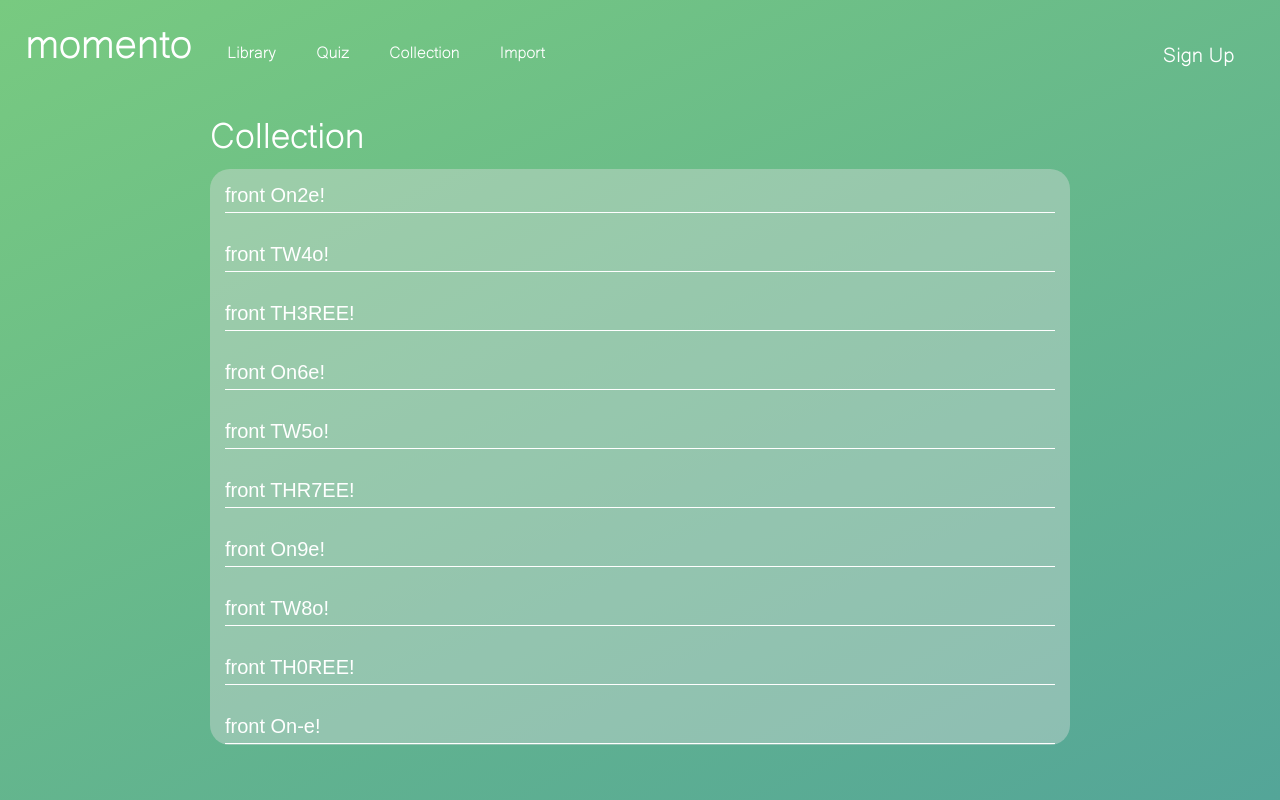
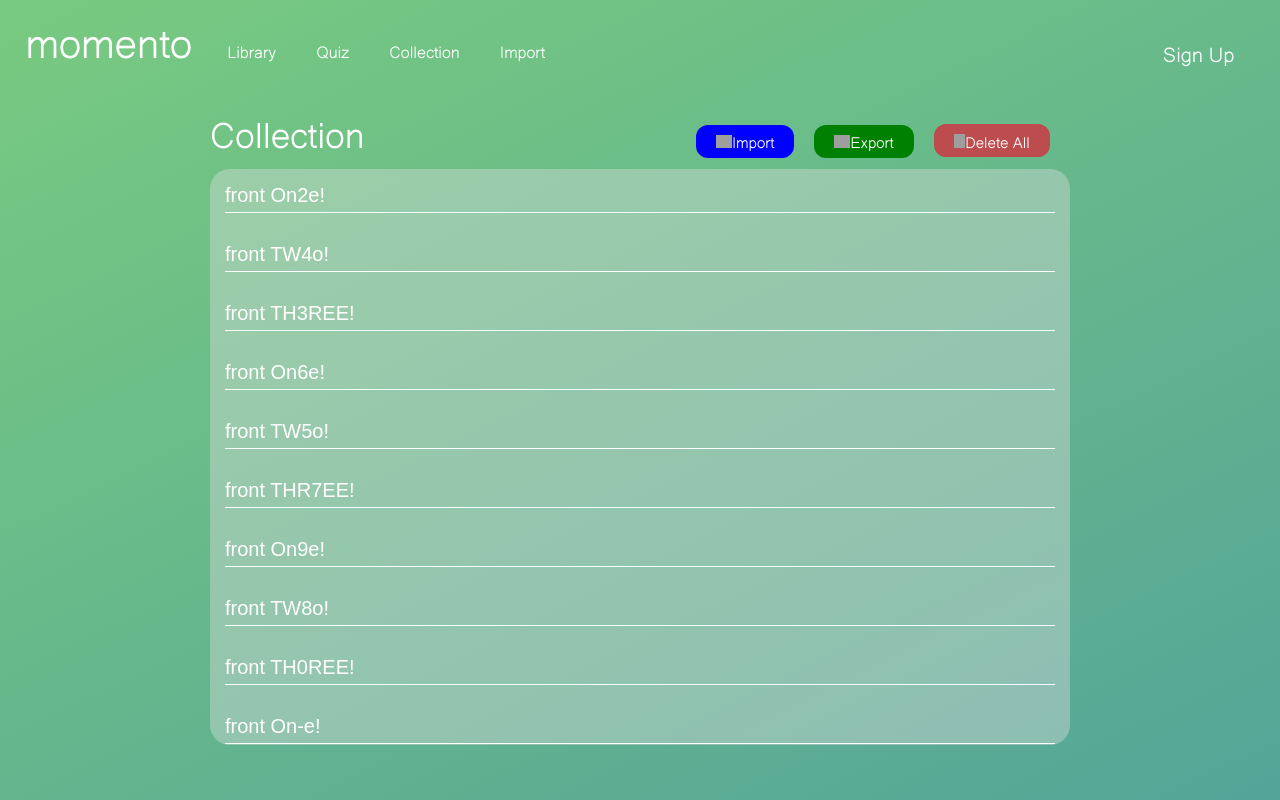
Before and after one commit to 2022-autumn-cos-420/TeamC, a React (Create React App) app in the folder memento-with-react/: page / in a window 1280 px wide. Both pictures are taken after a click on the link "Collection". Built offline with nearby package versions, Linux system fonts and the light colour scheme; grey boxes are pictures that could not be loaded.

Commit message:
Fixed a few issues with the Collection page, as well as some buttons for import, export and delete all

```diff
--- a/memento-with-react/package.json
+++ b/memento-with-react/package.json
@@ -11,6 +11,7 @@
     "react-dom": "^18.2.0",
     "react-scripts": "5.0.1",
     "react-transition-group": "^4.4.5",
+    "styled-components": "^5.3.6",
     "web-vitals": "^2.1.4"
   },
   "scripts": {
--- a/memento-with-react/src/App.js
+++ b/memento-with-react/src/App.js
@@ -3,6 +3,7 @@ import './App.css';
 import HomePage from "./pages/HomePage.js";
 import CollectPage from "./pages/CollectPage.js";
 import QuizPage from "./pages/QuizPage.js";
+import ImportPage from "./pages/ImportPage.js";
 import React, {useState} from 'react';
 
 
@@ -30,7 +31,13 @@ let cardArray =  [
 //Remember to always add an id, just use the last id in the cardArray
 function addCard(cFrontText, cBackText, cCardHint, cCardDecks) {
   console.log("Adding card in App.js. Got", cFrontText, " as front text");
-  let newId = cardArray[cardArray.length - 1].id + 1;
+  let newId = 0;
+  if (cardArray.length === 0) { //Dont want to try to find the -1th element of cardArray
+    newId = 0;
+  }
+  else {
+    newId = cardArray[cardArray.length - 1].id + 1;
+  }
   console.log("New Id is: ", newId);
   let newCard = {id: newId, cardColor: "Red", frontText: cFrontText, backText: cBackText, cardHint: cCardHint, cardDecks: cCardDecks};
   cardArray.push(newCard);
@@ -82,7 +89,7 @@ function App() {
                     <li><a href = "#" onClick={() => setCurrentPage("LibraryPage")} id="goLibraryButton">Library</a></li>
                     <li><a href = "#" onClick={() => setCurrentPage("QuizPage")} id="goQuizButton">Quiz</a></li>
                     <li><a href = "#" id="goCollectionButton" onClick={() => setCurrentPage("CollectionPage")}>Collection</a></li>
-                    <li><a href="#">Import</a></li>
+                    <li><a href="#" onClick={() => setCurrentPage("ImportPage")}>Import</a></li>
                     <a href="" class="signupbtn">Sign Up</a>
                 </ul>
             </nav>
@@ -90,6 +97,7 @@ function App() {
         {page === "HomePage" && <HomePage cardType="FlashCard" addCard = {addCard}></HomePage>}
         {page === "CollectionPage" && <CollectPage cardArray ={cardArray} deleteCard = {deleteCard} updateCard = {updateCard}></CollectPage>}
         {page === "QuizPage" && <QuizPage cardArray={cardArray}></QuizPage>}
+        {page === "ImportPage" && <ImportPage></ImportPage>}
       </div>
       </div>
   );
--- a/memento-with-react/src/pages/CollectPage.css
+++ b/memento-with-react/src/pages/CollectPage.css
@@ -8,7 +8,91 @@
     font: inherit;
     color: white;
     font-size: 35px;
+    display: flex;
 }
+
+
+.ButtonBox {
+    font: inherit;
+    position: absolute;
+    right: 18%;
+}
+
+.DeleteButton {
+    font: inherit;
+    height: 23px;
+    display: inline-block;
+    padding: 0px;
+    background-color: #bc4c4d;
+    border-radius:12px;
+    box-sizing: content-box;
+    border-width: 0px;
+    font-size: 15px;
+    cursor: pointer;
+    padding-left: 20px;
+    padding-right: 20px;
+    padding-top: 10px;
+}
+
+.ExportButton {
+    font: inherit;
+    height: 23px;
+    display: inline-block;
+    padding: 0px;
+    background-color: green;
+    border-radius: 12px;
+    box-sizing: content-box;
+    border-width: 0px;
+    font-size: 15px;
+    cursor: pointer;
+    padding-left: 20px;
+    padding-right: 20px;
+    padding-top: 10px;
+    margin-right: 20px;
+}
+
+
+.ImportButton {
+    font: inherit;
+    height: 23px;
+    display: inline-block;
+    padding: 0px;
+    background-color: blue;
+    border-radius: 12px;
+    box-sizing: content-box;
+    border-width: 0px;
+    font-size: 15px;
+    cursor: pointer;
+    padding-left: 20px;
+    padding-right: 20px;
+    padding-top: 10px;
+    margin-right: 20px;
+}
+
+.ImportButton:hover {
+    opacity: 70%;
+}
+
+.DeleteButton:hover {
+    opacity: 70%;
+}
+
+.ExportButton:hover {
+    opacity: 70%;
+}
+
+.DeleteButton:active {
+    transform: translateY(4px);
+}
+
+.ExportButton:active {
+    transform: translateY(4px);
+}
+
+.ImportButton:active {
+    transform: translateY(4px);
+}
+
 
 .collectionWindow {
     margin: auto;
@@ -18,3 +102,12 @@
     width: 100%;
     overflow: auto;
 }
+
+
+
+.NoCardMessage {
+    font-size: 30px;
+    color: grey;
+    text-align: center;
+    padding-top: 27%;
+}
--- a/memento-with-react/src/pages/CollectPage.js
+++ b/memento-with-react/src/pages/CollectPage.js
@@ -1,6 +1,7 @@
 import React, {useState, Component} from "react";
 import './CollectPage.css';
 import CollTab from './components/Colltab.js'
+import styled from 'styled-components';
 
 
 class CollectPage extends Component {
@@ -21,6 +22,29 @@ class CollectPage extends Component {
         );
         this.props.deleteCard(frontText, backText, cardHint);
         console.log(this.state.cardArray);
+    }
+
+    //I really gotta rethink how I am dealing with props and state, but for now I am deleting stuff in state AND deleting stuff in app.js's cardArray
+    deleteAllHandler() {
+        console.log("Deleting all!");
+        for (let i = 0; i < this.state.cardArray.length; i++) {
+            this.props.deleteCard(this.state.cardArray[i].frontText, this.state.cardArray[i].backText, this.state.cardArray[i].cardHint)
+            this.setState({cardArray: this.state.cardArray.filter((card) => card === "-1")});
+        }
+    }
+
+    //Now for some magic!
+    importHandler() {
+        console.log("Time to import!");
+        let fileName = prompt("Please Enter a file name: ", "");
+        let deckName = prompt("Please Enter the deck you would like to import to: ", "");
+        //Here is where the magic should begin
+    }
+
+    //And some more magic!
+    exportHandler() {
+        console.log("Time to export!");
+        let fileName = prompt("Please Enter a file name to export to: ", "");
     }
 
     updateHandler = (oldFront, oldBack, oldHint, oldDecks, newFront, newBack, newHint, newDecks) => {
@@ -53,16 +77,41 @@ class CollectPage extends Component {
     render() {
     return (
         <div className= "collectionContainer">
-            <p className = "title">Collection</p>
+            <p className = "title">
+                <p>Collection</p>
+                <div className="ButtonBox">
+                    <div className="ImportButton" onClick={() => this.importHandler()}><IconFolderOpen
+                        src={`https://file.rendit.io/n/WXCzH8U22m3EMPlLJJUe.svg`}
+                    />Import</div>
+                    <div className="ExportButton" onClick={() => this.exportHandler()}><IconFolderOpen
+                        src={`https://file.rendit.io/n/WXCzH8U22m3EMPlLJJUe.svg`}
+                    />Export</div>
+                    <div className="DeleteButton" onClick={() => this.deleteAllHandler()}><IconTrash
+                        src={`https://file.rendit.io/n/AWXeYQKewibNjaYdcviF.svg`}
+                    />Delete All</div>
+                </div>
+            </p>
             <div className = "collectionWindow">
-                <div>
+                {this.state.cardArray.length > 0 && <div>
                     {this.state.cardArray.map((card) => (
                         <CollTab key={card.id} frontText = {card.frontText} backText = {card.backText} cardHint = {card.cardHint} cardDecks = {card.cardDecks} deleted = {this.deleteHandler} updated = {this.updateHandler}></CollTab>
                     ))}
-                </div>
+                </div>}
+                {this.state.cardArray.length === 0 && <div className="NoCardMessage">Looks like you have no cards... <br></br>Add cards on the Home Page, or import them here!</div>}
             </div>
         </div>
     )};
 }
 
+
+const IconTrash = styled.img`
+  width: 11.2px;
+  height: 14px;
+`;
+
+const IconFolderOpen = styled.img`
+  width: 16px;
+  height: 13px;
+`;
+
 export default CollectPage;
--- /dev/null
+++ b/memento-with-react/src/pages/ImportPage.js
@@ -0,0 +1,23 @@
+import React, {useState, Component} from "react";
+/*import './ImportPage.css';*/
+import ImportCard from './components/Importcard.js';
+
+
+class ImportPage extends Component {
+    constructor(props) {
+        super(props)
+        this.state = {
+
+        }
+    }
+
+    render() {
+        return (
+            <div>
+                <ImportCard></ImportCard>
+            </div>
+        )
+    }
+}
+
+export default ImportPage;
--- /dev/null
+++ b/memento-with-react/src/pages/components/Importcard.css
@@ -0,0 +1,9 @@
+.ImportCard {
+    display: flex;
+    width: 50%;
+    aspect-ratio: 5/3;
+    margin: 0 auto;
+    align-items: center;
+    border-radius: 20px;
+    background-color: rgba(223, 223, 223, 0.4);
+}
--- /dev/null
+++ b/memento-with-react/src/pages/components/Importcard.js
@@ -0,0 +1,54 @@
+import React, {Component} from 'react';
+import './Importcard.css';
+
+
+class ImportCard extends Component {
+    constructor(props) {
+        super(props)
+        this.state = {
+            dragActive: false
+        }
+    };
+
+    dragHandler = (event) => {
+        event.preventDefault();
+        event.stopPropogation();
+        if (event.type === "dragenter" || event.type === "dragover") {
+            this.setState({dragActive: true});
+        } else if (event.type === "dragleave") {
+            this.setState({dragACtive: false});
+        }
+    };
+
+    dropHandler = (event) => {
+        event.preventDefault();
+        event.stopPropogation();
+        this.setState({dragACtive: false});
+        if (event.dataTransfer.files && event.dataTransfer.files[0]) {
+            //Handle files event.dataTransfer.files
+            console.log("File drop!");
+        }
+    }
+
+    changeHandler = (event) => {
+        event.preventDefault();
+        if (event.target.files && event.target.files[0]) {
+            //Handle files event.target.files
+        }
+    }
+
+
+
+    render() {
+        return (
+            <div>
+                <div className="ImportCard">
+                    <form id="form-file-upload" onDragEnter={() => this.dragHandler} onSubmit={() => this.preventDefault()}></form>
+                    <div>Eventually you will drag files here!</div>
+                </div>
+            </div>
+        )
+    }
+}
+
+export default ImportCard;
```
Also changed, not shown: 1 other file (tests, documents, lock files or other folders).
